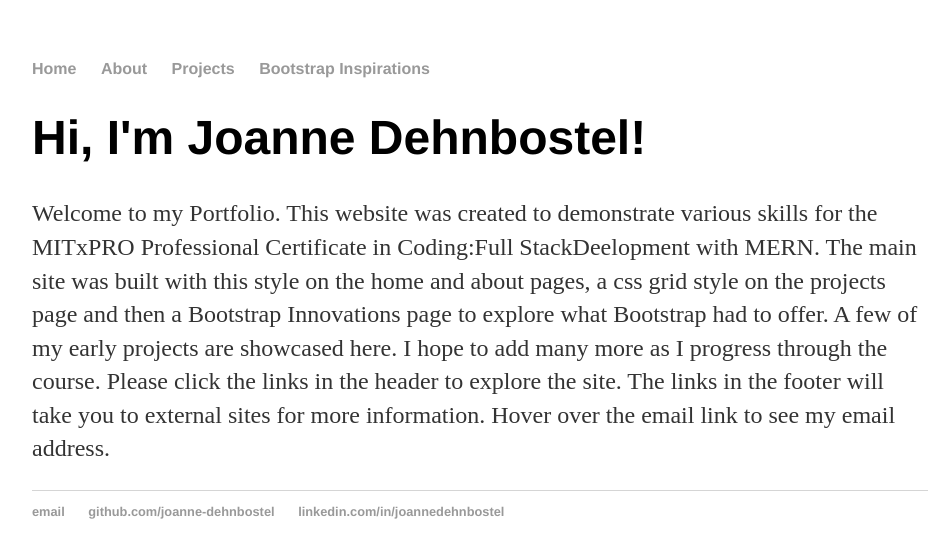
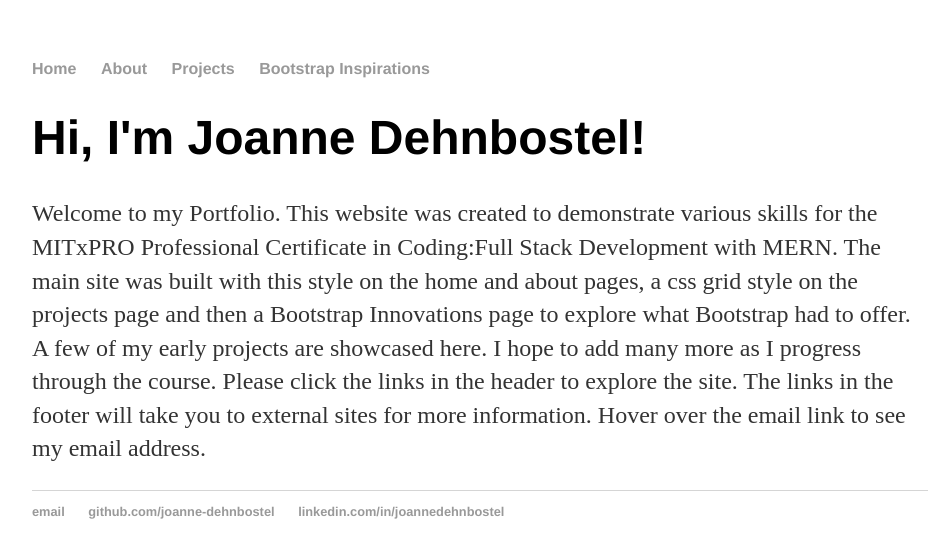
Before and after one commit to joanne-dehnbostel/joanne-dehnbostel.github.io, a Jekyll site: the page built from index.html, in a window 1280 px wide. Shown: the top 558 px of the page, without its empty margins (160-1109 px from the left). Built offline with Jekyll 4.4.1, drawn with Linux system fonts in a browser that asks for light colours.

Commit message:
Update index.html

```diff
--- a/index.html
+++ b/index.html
@@ -4,7 +4,7 @@ title: Joanne Dehnbostel
 ---
 <div class="blurb">
 	<h1>Hi, I'm Joanne Dehnbostel!</h1>
-	<p>Welcome to my Portfolio. This website was created to demonstrate various skills for the MITxPRO Professional Certificate in Coding:Full StackDeelopment with MERN.
+	<p>Welcome to my Portfolio. This website was created to demonstrate various skills for the MITxPRO Professional Certificate in Coding:Full Stack Development with MERN.
 		The main site was built with this style on the home and about pages, a css grid style on the projects page and then a Bootstrap Innovations page to explore what Bootstrap had to offer.
 		A few of my early projects are showcased here. I hope to add many more as I progress through the course. Please click the links in the header to explore the site. The links in the footer will take you to external sites for more information. Hover over the email link to see my email address.
 	</p>
```
